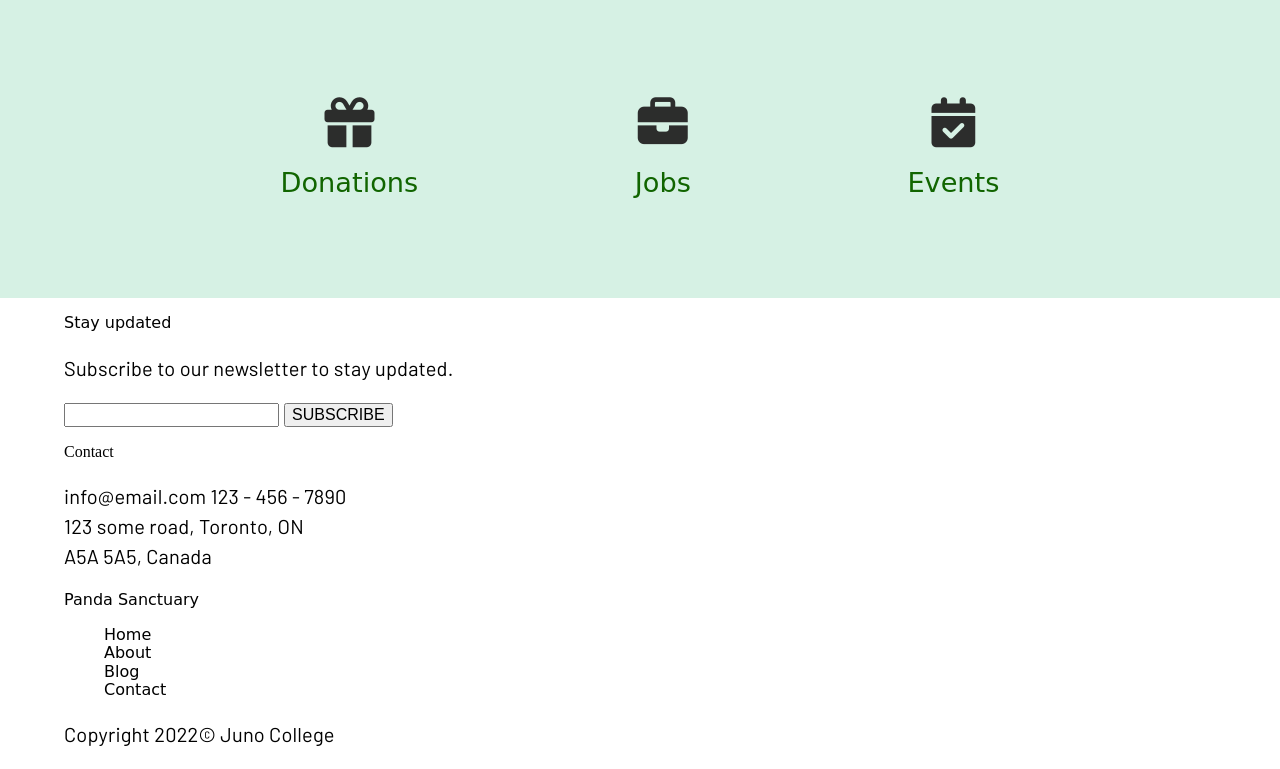
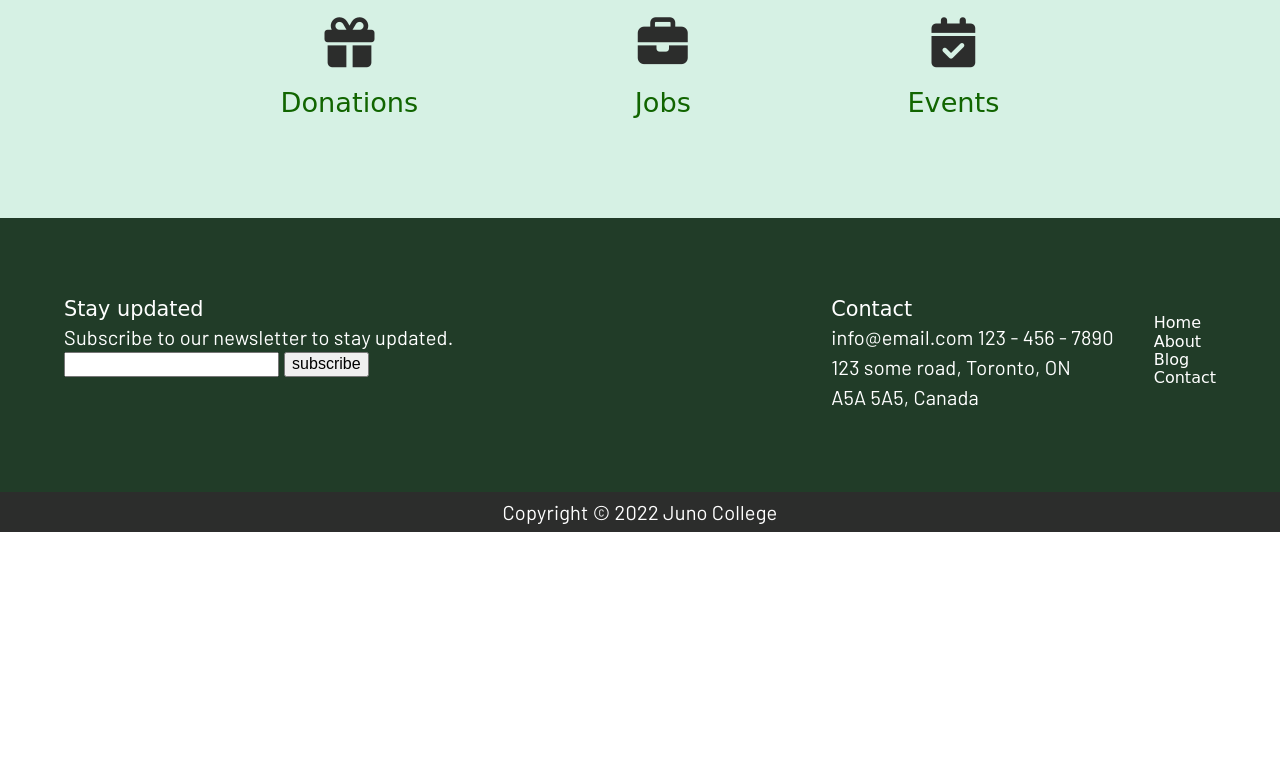
Before and after one commit to pocket0079/assignmentOne, a plain HTML site: page index.html in a window 1280 px wide. Shown: the part 2557-3326 px from the top of the page. After the commit the page ends 3089 px from the top, so only its background shows below. Drawn offline with Linux system fonts and the light colour scheme; a web font is replaced by a local one.

Commit message:
added footer.scss

```diff
--- a/index.html
+++ b/index.html
@@ -125,20 +125,20 @@
 
         <!-- start of footer section -->
         <footer>
-            <div class="wrapper">
-
+            <div class="wrapper footerFlexContainer">
                 <div class="stayUpdated">
-                    <p>Stay updated</p>
+                    <h4  class="footerHeading">Stay updated</h4>
                     <p class="bodyText">Subscribe to our newsletter to stay updated.</p>
                     <form action="#">
                         <label for="email" aria-placeholder="email address"></label>
                         <input type="email" id="email" name="email">
-                        <input type="submit" value="SUBSCRIBE">
+                        <input type="submit" value="subscribe" class="subscribeButton">
                     </form>
                 </div>
 
-                <div class="contactFooter">
-                    <p>Contact</p>
+                <div class="footerContactNav">
+                <div class="contactFooter" id="contactFooter">
+                    <h4 class="footerHeading">Contact</h4>
                     <p class="bodyText">info@email.com 123 - 456 - 7890 <br>
                         123 some road, Toronto, ON <br>
                         A5A 5A5, Canada <br>
@@ -146,7 +146,6 @@
                 </div>
 
                 <nav class="footerNav">
-                    <a href="#">Panda Sanctuary</a>
                     <ul>
                         <li><a href="#">Home</a></li>
                         <li><a href="#newFriends">About</a></li>
@@ -154,12 +153,11 @@
                         <li><a href="#">Contact</a></li>
                     </ul>
                 </nav>
+                </div>
+            </div>
 
-
-                <div class="copyright">
-                    <p class="bodyText">Copyright 2022© Juno College</p>
-                </div>
-
+            <div class="copyright">
+                <p class="bodyText">Copyright © 2022 Juno College</p>
             </div>
         </footer>
 
--- /dev/null
+++ b/styles/sass/_footer.scss
@@ -0,0 +1,26 @@
+footer{
+    background-color: $blogFooterBackground;
+
+    .stayUpdated{
+        width: 50%;
+    }
+
+    .footerFlexContainer{
+        display: flex;
+        flex-direction: row;
+        justify-content: space-between;
+        padding: 80px 0;
+    }
+
+    .footerContactNav{
+        display: flex;
+        flex-direction: row;
+    }
+
+    .copyright {
+        text-align: center;
+        background-color: $charcoal;
+        padding: 5px 0;
+    }
+
+}
--- a/styles/sass/_typography.scss
+++ b/styles/sass/_typography.scss
@@ -18,7 +18,8 @@ h2,
 .readMore,
 .links,
 .footerNav,
-.stayUpdated {
+.stayUpdated,
+.footerHeading {
         font-family: $secondaryFont;
         margin: 0;
 }
@@ -79,6 +80,7 @@ li{
     font-size: 20px;
     line-height: 30px;
     letter-spacing: 0.2px;
+    margin: 0;
 }
 .blogArticleContainer {
     color: $white;
@@ -89,3 +91,16 @@ h3{
     font-weight: 400;
     font-size: 1.7rem;
 }
+
+footer{
+    color: $white;
+
+    h4{
+        font-weight: 400;
+        font-size: 1.3rem;
+    }
+
+    p{
+        margin: 7px 0;
+    }
+}
--- a/styles/sass/style.scss
+++ b/styles/sass/style.scss
@@ -6,3 +6,4 @@
 @import 'about';
 @import 'blog';
 @import 'links';
+@import 'footer';
```
Also changed, not shown: styles/style.css.
